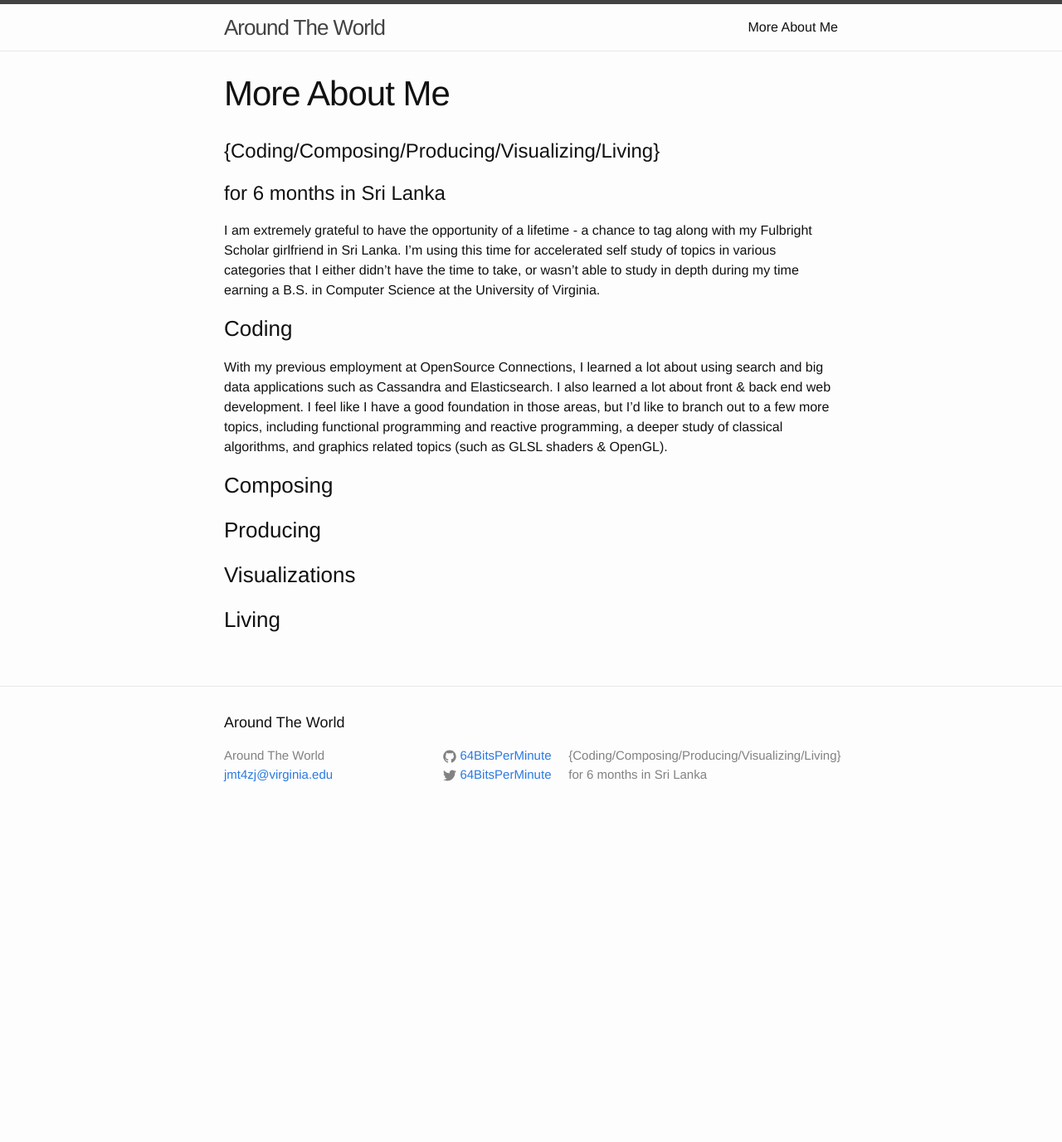
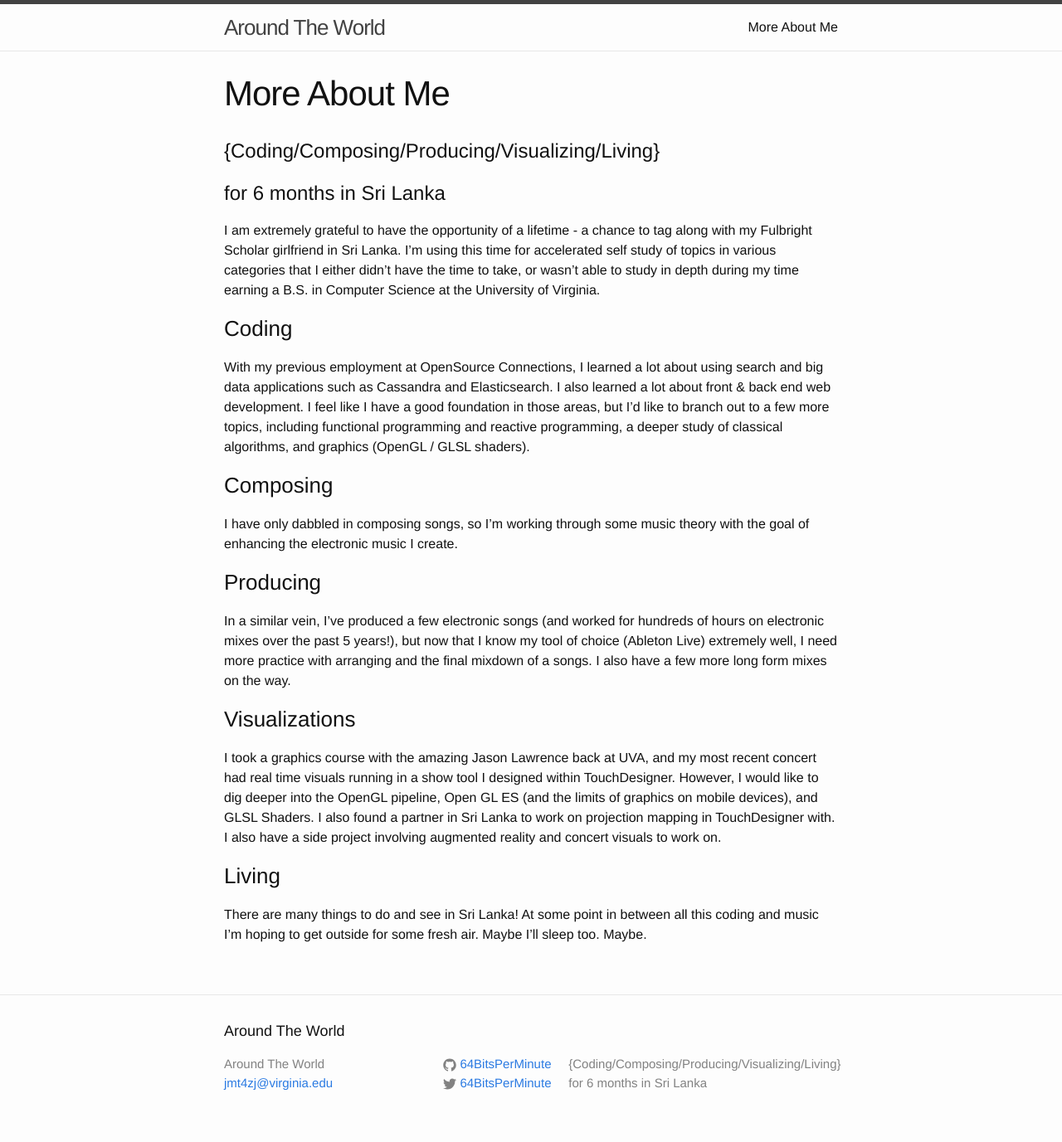
Before and after one commit to 64BitsPerMinute/64BitsPerMinute.github.io, a Jekyll site: the page built from about.md, in a window 1280 px wide. Shown: the whole page at 83% size. Built offline with Jekyll 4.4.1, drawn with Linux system fonts in a browser that asks for light colours; before the commit the page ends 1005 px from its top, so only the background shows below that.

Commit message:
Updated About Me

```diff
--- a/about.md
+++ b/about.md
@@ -10,12 +10,16 @@ permalink: /about/
 I am extremely grateful to have the opportunity of a lifetime - a chance to tag along with my Fulbright Scholar girlfriend in Sri Lanka. I'm using this time for accelerated self study of topics in various categories that I either didn't have the time to take, or wasn't able to study in depth during my time earning a B.S. in Computer Science at the University of Virginia.
 
 ###Coding
-With my previous employment at OpenSource Connections, I learned a lot about using search and big data applications such as Cassandra and Elasticsearch. I also learned a lot about front & back end web development. I feel like I have a good foundation in those areas, but I'd like to branch out to a few more topics, including functional programming and reactive programming, a deeper study of classical algorithms, and graphics related topics (such as GLSL shaders & OpenGL).
+With my previous employment at OpenSource Connections, I learned a lot about using search and big data applications such as Cassandra and Elasticsearch. I also learned a lot about front & back end web development. I feel like I have a good foundation in those areas, but I'd like to branch out to a few more topics, including functional programming and reactive programming, a deeper study of classical algorithms, and graphics (OpenGL / GLSL shaders).
 
 ###Composing
+I have only dabbled in composing songs, so I'm working through some music theory with the goal of enhancing the electronic music I create.
 
 ###Producing
+In a similar vein, I've produced a few electronic songs (and worked for hundreds of hours on electronic mixes over the past 5 years!), but now that I know my tool of choice (Ableton Live) extremely well, I need more practice with arranging and the final mixdown of a songs. I also have a few more long form mixes on the way.
 
 ###Visualizations
+I took a graphics course with the amazing Jason Lawrence back at UVA, and my most recent concert had real time visuals running in a show tool I designed within TouchDesigner. However, I would like to dig deeper into the OpenGL pipeline, Open GL ES (and the limits of graphics on mobile devices), and GLSL Shaders. I also found a partner in Sri Lanka to work on projection mapping in TouchDesigner with. I also have a side project involving augmented reality and concert visuals to work on.
 
 ###Living
+There are many things to do and see in Sri Lanka! At some point in between all this coding and music I'm hoping to get outside for some fresh air. Maybe I'll sleep too. Maybe.
```
